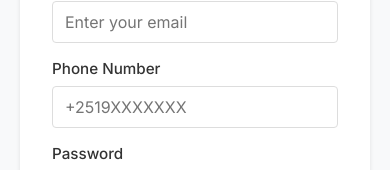
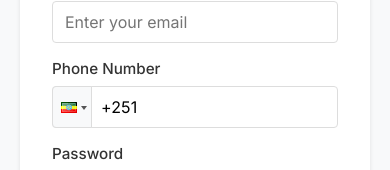
Before and after one commit to museeskinder/digital-fare-system, a React (Vite) app: page /register in a window 390 px wide. Shown: the part 422-592 px from the top of the page. Built offline with nearby package versions, Linux system fonts and the light colour scheme.

Commit message:
Add phone number input using react-phone-input-2 in Register component; update validation and styles for phone number

```diff
--- a/package.json
+++ b/package.json
@@ -14,6 +14,7 @@
     "qrcode.react": "^4.2.0",
     "react": "^19.1.0",
     "react-dom": "^19.1.0",
+    "react-phone-input-2": "^2.15.1",
     "react-router-dom": "^7.6.2"
   },
   "devDependencies": {
--- a/src/components/auth/Register/index.jsx
+++ b/src/components/auth/Register/index.jsx
@@ -1,5 +1,7 @@
 import { useState } from 'react';
 import { Link } from 'react-router-dom';
+import PhoneInput from 'react-phone-input-2';
+import 'react-phone-input-2/lib/style.css';
 import styles from './styles.module.css';
 
 const Register = () => {
@@ -34,10 +36,10 @@ const Register = () => {
       newErrors.email = 'Please enter a valid email address';
     }
 
-    if (!formData.phoneNumber.trim()) {
+    if (!formData.phoneNumber) {
       newErrors.phoneNumber = 'Phone number is required';
-    } else if (!/^\d{10}$/.test(formData.phoneNumber)) {
-      newErrors.phoneNumber = 'Please enter a valid 10-digit phone number';
+    } else if (formData.phoneNumber.length !== 12) { // +251 + 9 digits
+      newErrors.phoneNumber = 'Please enter a valid 9-digit phone number';
     }
 
     if (formData.userType === 'driver' && !formData.plateNumber.trim()) {
@@ -83,6 +85,13 @@ const Register = () => {
     setFormData(prev => ({
       ...prev,
       [name]: value
+    }));
+  };
+
+  const handlePhoneChange = (value) => {
+    setFormData(prev => ({
+      ...prev,
+      phoneNumber: value
     }));
   };
 
@@ -158,14 +167,26 @@ const Register = () => {
 
           <div className={styles.formGroup}>
             <label htmlFor="phoneNumber">Phone Number</label>
-            <input
-              type="tel"
-              id="phoneNumber"
-              name="phoneNumber"
+            <PhoneInput
+              country={'et'}
               value={formData.phoneNumber}
-              onChange={handleChange}
-              placeholder="+2519XXXXXXX"
-              maxLength="10"
+              onChange={handlePhoneChange}
+              inputProps={{
+                id: 'phoneNumber',
+                name: 'phoneNumber',
+                required: true,
+                placeholder: 'Enter your phone number'
+              }}
+              containerClass={styles.phoneInputContainer}
+              inputClass={styles.phoneInput}
+              buttonClass={styles.phoneInputButton}
+              dropdownClass={styles.phoneInputDropdown}
+              searchClass={styles.phoneInputSearch}
+              countryCodeEditable={false}
+              enableSearch={true}
+              searchPlaceholder="Search country..."
+              searchNotFound="No country found"
+              preferredCountries={['et']}
             />
             {errors.phoneNumber && <div className={styles.errorMessage}>{errors.phoneNumber}</div>}
           </div>
--- a/src/components/auth/Register/styles.module.css
+++ b/src/components/auth/Register/styles.module.css
@@ -142,3 +142,46 @@
   font-size: 0.95rem;
   width: 100%;
 }
+
+/* Phone Input Styles */
+.phoneInputContainer {
+  width: 100% !important;
+  font-family: 'Inter', -apple-system, BlinkMacSystemFont, 'Segoe UI', Roboto, Oxygen, Ubuntu, Cantarell, 'Open Sans', 'Helvetica Neue', sans-serif !important;
+}
+
+.phoneInput {
+  width: 100% !important;
+  height: 42px !important;
+  border: 1px solid #ddd !important;
+  border-radius: 4px !important;
+  padding-left: 48px !important;
+  font-size: 1rem !important;
+  font-family: 'Inter', -apple-system, BlinkMacSystemFont, 'Segoe UI', Roboto, Oxygen, Ubuntu, Cantarell, 'Open Sans', 'Helvetica Neue', sans-serif !important;
+}
+
+.phoneInputButton {
+  background: #f8f9fa !important;
+  border: 1px solid #ddd !important;
+  border-radius: 4px 0 0 4px !important;
+  height: 42px !important;
+}
+
+.phoneInputDropdown {
+  width: 300px !important;
+  max-height: 200px !important;
+  overflow-y: auto !important;
+  background: white !important;
+  border: 1px solid #ddd !important;
+  border-radius: 4px !important;
+  box-shadow: 0 2px 4px rgba(0, 0, 0, 0.1) !important;
+  font-family: 'Inter', -apple-system, BlinkMacSystemFont, 'Segoe UI', Roboto, Oxygen, Ubuntu, Cantarell, 'Open Sans', 'Helvetica Neue', sans-serif !important;
+}
+
+.phoneInputSearch {
+  width: 100% !important;
+  padding: 8px !important;
+  border: 1px solid #ddd !important;
+  border-radius: 4px !important;
+  margin-bottom: 8px !important;
+  font-family: 'Inter', -apple-system, BlinkMacSystemFont, 'Segoe UI', Roboto, Oxygen, Ubuntu, Cantarell, 'Open Sans', 'Helvetica Neue', sans-serif !important;
+}
```
Also changed, not shown: 1 other file (tests, documents, lock files or other folders).
